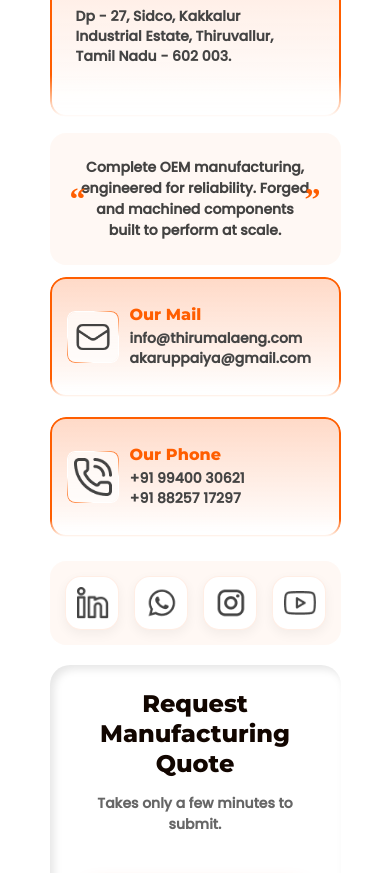
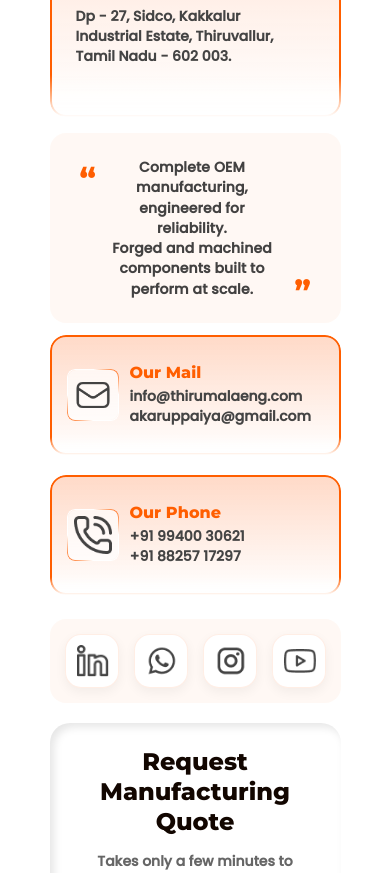
Before and after one commit to dineesh07/thirumala-engineering-works, a React (Vite) app: page /contact in a window 390 px wide. Shown: the part 1720-2593 px from the top of the page. Built offline with nearby package versions, Linux system fonts and the light colour scheme.

Commit message:
css updates and fixed responsive bugs

```diff
--- a/src/App.css
+++ b/src/App.css
@@ -353,8 +353,8 @@ body.no-scroll {
 }
 
 .oem-icon {
-  width: 38px;
-  height: 38px;
+  width: 36px;
+  height: 36px;
   display: inline-block;
   background: url('/src/assets/o-bg.gif');
   background-size: cover;
@@ -362,12 +362,11 @@ body.no-scroll {
   background-repeat: no-repeat;
   padding: 0;
   border-radius: 50%;
-  border: 3px solid #ffffff;
+  border: 4px solid #ffffff;
   margin: 0;
   box-shadow: 0 0 15px rgba(255, 255, 255, 0.3);
   transition: all 0.4s ease-out;
   pointer-events: none;
-  aspect-ratio: 16 / 9;
 }
 
 .oem-icon-container:hover .oem-icon {
@@ -2077,8 +2076,8 @@ body.no-scroll {
 
 .footer-container {
   background-color: #0a0a0a;
-  background-position: center 10%;
-  /* Shifted the GIF down slightly */
+  background-position: center center;
+  /* Centered perfectly to make GIF visible */
   background-size: cover;
   background-repeat: no-repeat;
   border-radius: 36px;
@@ -2091,7 +2090,7 @@ body.no-scroll {
 .footer-overlay {
   position: absolute;
   inset: 0;
-  background: linear-gradient(90deg, rgba(0, 0, 0, 0.95) 0%, rgba(0, 0, 0, 0.85) 40%, rgba(0, 0, 0, 0.95) 100%);
+  background: linear-gradient(90deg, rgba(0, 0, 0, 0.95) 0%, rgba(0, 0, 0, 0.60) 50%, rgba(0, 0, 0, 0.90) 100%);
   z-index: 1;
 }
 
@@ -2957,24 +2956,44 @@ body.no-scroll {
   position: relative;
 }
 
+.quote-content-wrapper {
+  display: flex;
+  flex-direction: row;
+  align-items: flex-start;
+  padding: 0px;
+  gap: 16px;
+  position: relative;
+  width: max-content;
+  max-width: 100%;
+}
+
+.quote-text-group {
+  display: flex;
+  justify-content: flex-start;
+  align-items: flex-start;
+  gap: 10px;
+  flex: 1;
+}
+
 .quote-mark-orange {
   color: #FF5E00;
-  font-size: 32px;
-  font-family: serif;
-  font-weight: 800;
-  line-height: 1;
-  position: absolute;
-  top: 50%;
-  transform: translateY(-50%);
+  font-size: 30px;
+  font-family: 'Montserrat', sans-serif;
+  font-weight: 600;
+  line-height: 43.50px;
+  letter-spacing: 0.30px;
+  word-wrap: break-word;
 }
 
 .quote-start {
-  left: 20px;
+  align-self: flex-start;
 }
 
 .quote-end {
-  right: 20px;
-}
+  align-self: flex-end;
+  transform: rotate(180deg);
+}
+
 
 .quote-micro-card p {
   font-family: 'Poppins', sans-serif;
@@ -3081,23 +3100,27 @@ body.no-scroll {
 
 .quote-micro-card-unified {
   width: 100%;
-  height: 80px;
-  background: #FFF3ED99;
+  height: auto;
+  min-height: 80px;
+  background: rgba(255, 243, 237, 0.60);
   border-radius: 16px;
   display: flex;
   align-items: center;
   justify-content: center;
-  padding: 0 50px;
+  padding: 24px 20px;
   position: relative;
   flex-shrink: 0;
+  overflow: hidden;
 }
 
 .quote-micro-card-unified p {
+  color: rgba(46, 46, 46, 0.90);
+  font-size: 14px;
   font-family: 'Poppins', sans-serif;
   font-weight: 600;
-  font-size: 14px;
-  line-height: 1.5;
-  color: #2E2E2EE5;
+  line-height: 20.30px;
+  letter-spacing: 0.14px;
+  word-wrap: break-word;
   text-align: center;
   margin: 0;
 }
@@ -3379,6 +3402,12 @@ body.no-scroll {
 
 /* ---- TABLET / SMALL DESKTOP (1024px) ---- */
 @media screen and (max-width: 1024px) {
+  .floating-frame,
+  .frame-left,
+  .frame-right {
+    display: none !important;
+  }
+
   .navbar {
     padding: 1.5rem 5%;
   }
@@ -3580,13 +3609,18 @@ body.no-scroll {
     line-height: 1.3;
   }
 
-  .floating-frame {
+  .floating-frame,
+  .frame-left,
+  .frame-right {
     display: none !important;
   }
 
-  .oem-icon {
-    width: 26px;
-    height: 26px;
+  .oem-icon,
+  .oem-icon-container:hover .oem-icon,
+  .oem-icon-container:active .oem-icon {
+    width: 26px !important;
+    height: 26px !important;
+    border-radius: 50% !important;
     border-width: 2px;
   }
 
@@ -3737,6 +3771,23 @@ body.no-scroll {
 
   .quote-form {
     gap: 16px;
+    width: 100%;
+    max-width: 100%;
+  }
+
+  .quote-field {
+    width: 100%;
+    max-width: 100%;
+  }
+
+  .quote-field input {
+    width: 100%;
+    max-width: 100%;
+  }
+
+  .quote-submit-btn {
+    width: 100%;
+    max-width: 100%;
   }
 
   .row-addresses-unified,
@@ -3750,6 +3801,16 @@ body.no-scroll {
     padding: 24px 30px;
   }
 
+  .quote-content-wrapper {
+    position: relative;
+    width: 100%;
+    height: auto;
+    left: auto;
+    top: auto;
+    transform: none;
+    align-items: flex-start;
+  }
+
   .method-card-unified {
     height: auto;
     min-height: 120px;
--- a/src/pages/Contact.jsx
+++ b/src/pages/Contact.jsx
@@ -95,9 +95,13 @@ const Contact = () => {
             </div>
 
             <div className="quote-micro-card-unified">
-              <span className="quote-mark-orange quote-start">“</span>
-              <p> Complete OEM manufacturing, engineered for reliability. Forged and machined components built to perform at scale. </p>
-              <span className="quote-mark-orange quote-end">”</span>
+              <div className="quote-content-wrapper">
+                <div className="quote-text-group">
+                  <span className="quote-mark-orange quote-start">“</span>
+                  <p> Complete OEM manufacturing, engineered for reliability.<br />Forged and machined components built to perform at scale. </p>
+                </div>
+                <span className="quote-mark-orange quote-end">“</span>
+              </div>
             </div>
           </div>
         </div>
```
